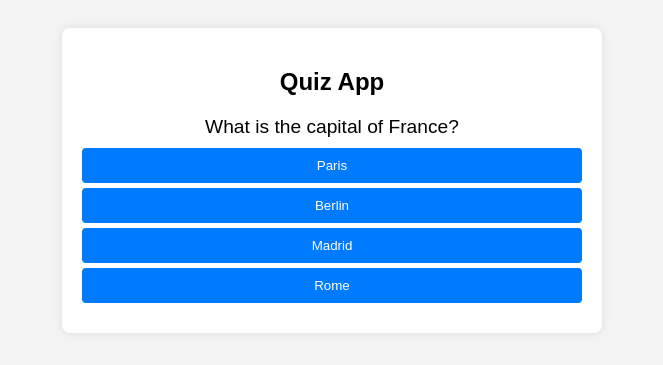
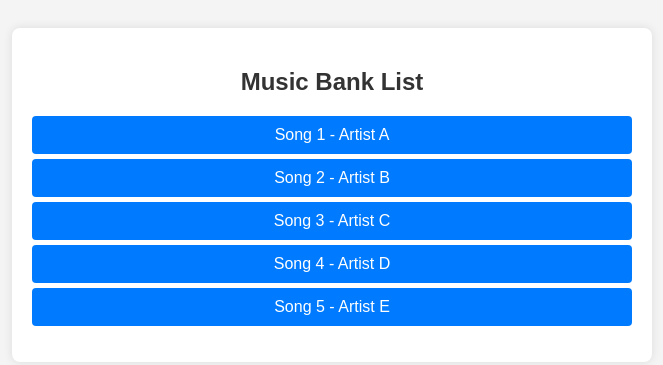
Before and after one commit to Cyue4/my_app, a plain HTML site: page Index.html in a window 1280 px wide. Shown: the whole page, without its empty margins (308-971 px from the left). Drawn offline with Linux system fonts and the light colour scheme.

Commit message:
Update Index.html

```diff
--- a/Index.html
+++ b/Index.html
@@ -3,7 +3,7 @@
 <head>
     <meta charset="UTF-8">
     <meta name="viewport" content="width=device-width, initial-scale=1.0">
-    <title>Quiz App</title>
+    <title>Music Bank List</title>
     <style>
         body {
             font-family: Arial, sans-serif;
@@ -11,61 +11,45 @@
             text-align: center;
             padding: 20px;
         }
-        .quiz-container {
-            max-width: 500px;
+        .music-container {
+            max-width: 600px;
             margin: auto;
             background: white;
             padding: 20px;
             border-radius: 8px;
             box-shadow: 0px 0px 10px rgba(0, 0, 0, 0.1);
         }
-        .question {
-            font-size: 1.2em;
-            margin-bottom: 10px;
+        h2 {
+            color: #333;
         }
-        .options button {
-            display: block;
-            width: 100%;
+        ul {
+            list-style: none;
+            padding: 0;
+        }
+        li {
+            background: #007BFF;
+            color: white;
             padding: 10px;
             margin: 5px 0;
-            border: none;
-            background: #007BFF;
-            color: white;
             border-radius: 4px;
             cursor: pointer;
+            transition: background 0.3s;
         }
-        .options button:hover {
+        li:hover {
             background: #0056b3;
-        }
-        .result {
-            margin-top: 10px;
-            font-weight: bold;
         }
     </style>
 </head>
 <body>
-    <div class="quiz-container">
-        <h2>Quiz App</h2>
-        <div class="question">What is the capital of France?</div>
-        <div class="options">
-            <button onclick="checkAnswer('Paris')">Paris</button>
-            <button onclick="checkAnswer('Berlin')">Berlin</button>
-            <button onclick="checkAnswer('Madrid')">Madrid</button>
-            <button onclick="checkAnswer('Rome')">Rome</button>
-        </div>
-        <div class="result" id="result"></div>
+    <div class="music-container">
+        <h2>Music Bank List</h2>
+        <ul id="music-list">
+            <li>Song 1 - Artist A</li>
+            <li>Song 2 - Artist B</li>
+            <li>Song 3 - Artist C</li>
+            <li>Song 4 - Artist D</li>
+            <li>Song 5 - Artist E</li>
+        </ul>
     </div>
-
-    <script>
-        function checkAnswer(answer) {
-            if (answer === 'Paris') {
-                document.getElementById('result').innerText = 'Correct! 🎉';
-                document.getElementById('result').style.color = 'green';
-            } else {
-                document.getElementById('result').innerText = 'Wrong! ❌ Try again.';
-                document.getElementById('result').style.color = 'red';
-            }
-        }
-    </script>
 </body>
 </html>
```
